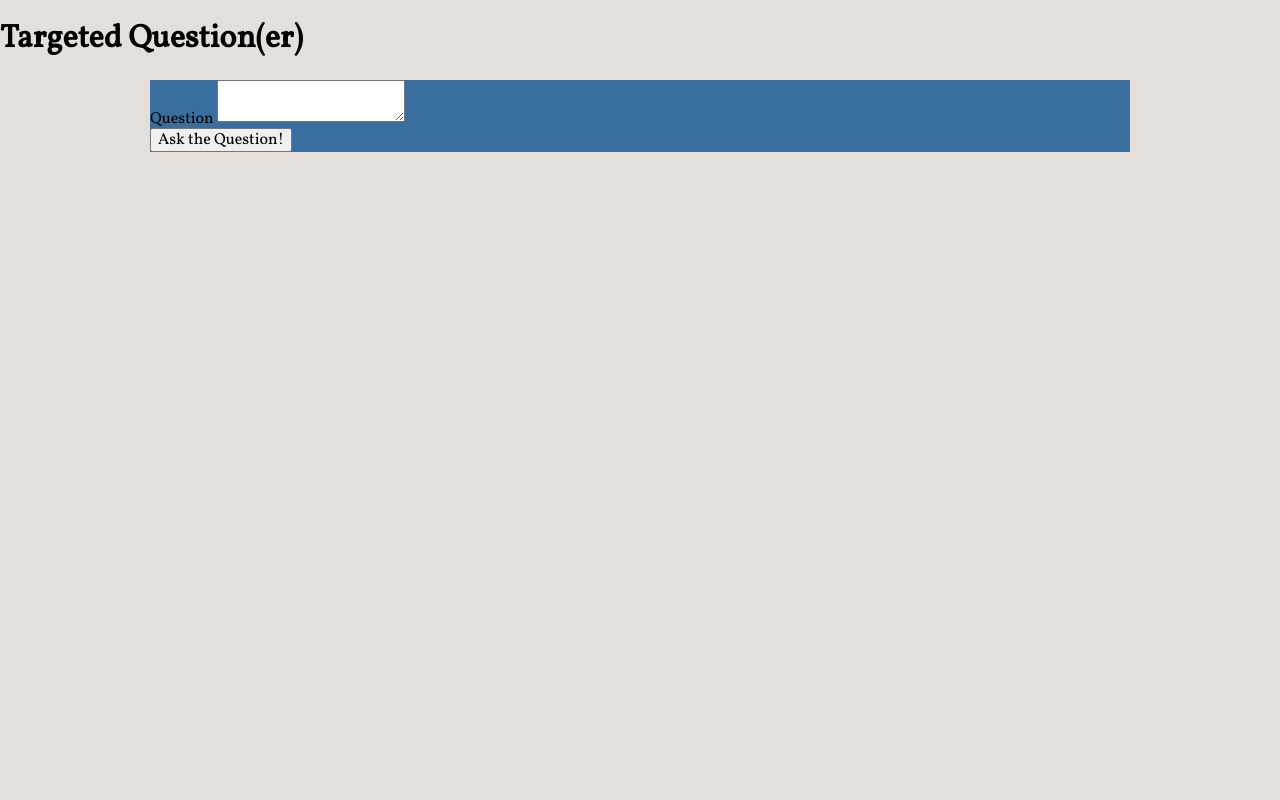
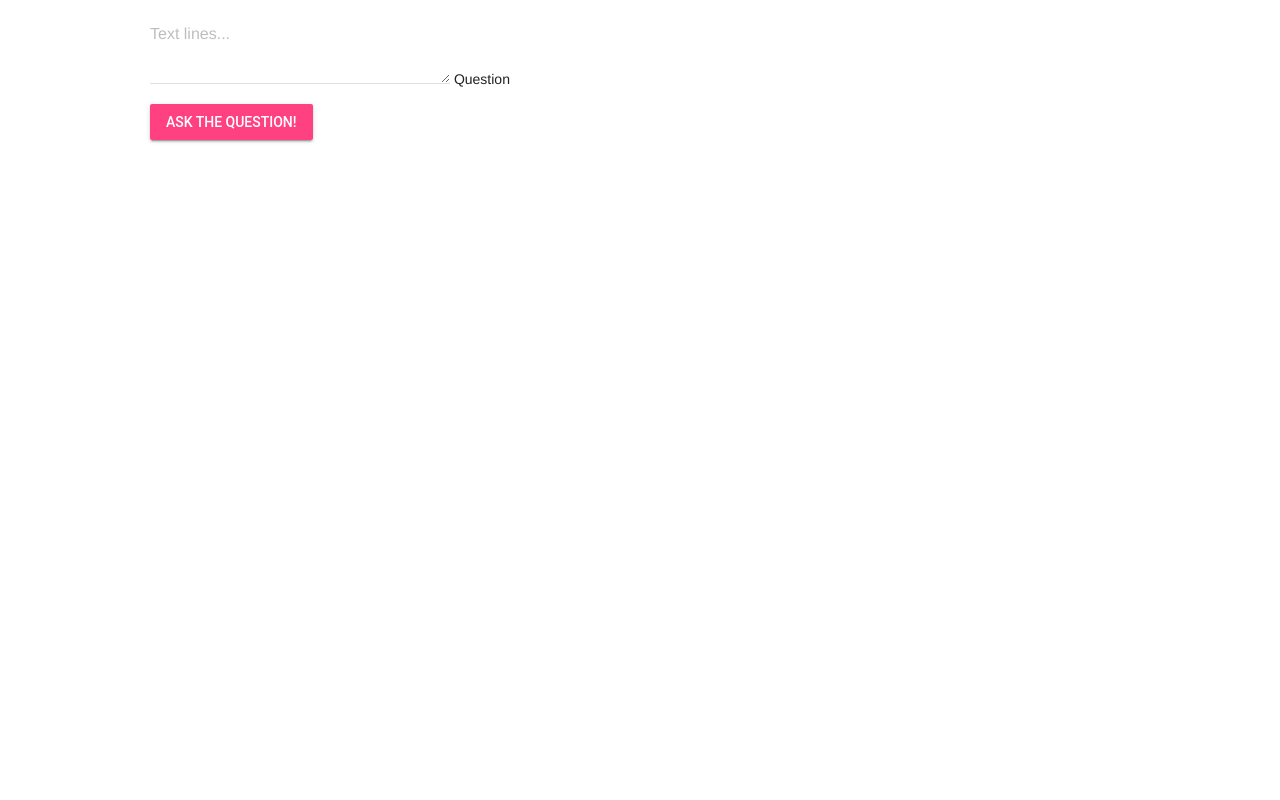
Before and after one commit to coloradokim/c4u, a PHP site: page / in a window 1280 px wide. Run offline with PHP 8.4, Linux system fonts and the light colour scheme; some libraries are stand-ins or nearby versions.

Commit message:
experimenting with material design lite

```diff
--- a/public/index.html
+++ b/public/index.html
@@ -5,21 +5,36 @@
     <title>Targeted Questions</title>
     <link rel="stylesheet" href="https://cdnjs.cloudflare.com/ajax/libs/normalize/4.1.1/normalize.min.css">
     <link rel="stylesheet" type="text/css" href="style.css">
+    <link rel="stylesheet" href="https://fonts.googleapis.com/icon?family=Material+Icons">
+    <link rel="stylesheet" href="https://code.getmdl.io/1.1.3/material.indigo-pink.min.css">
     <script type="text/javascript" src="script.js" defer></script>
+    <script defer src="https://code.getmdl.io/1.1.3/material.min.js"></script>
   </head>
   <body>
-    <header>
-      <h1>Targeted Question(er)</h1>
-    </header>
-    <div class=wrapper>
+  <div class="mdl-layout mdl-js-layout mdl-layout--fixed-header">
+    <!-- <header class="mdl-layout__header">
+      <div class="mdl-layout__header-row">
+      <h1 class="mdl-layout-title">Targeted Question(er)</h1>
+    </header> -->
+  </div>
+      <!-- Floating Multiline Textfield -->
+  <div class="wrapper">
+
+
+        <div class="mdl-textfield mdl-js-textfield">
+          <textarea class="mdl-textfield__input" type="text" rows= "3" id="question" ></textarea>
+          <label class="mdl-textfield__label" for="sample5">Text lines...</label>
+        </div>
       <label for="question">Question</label>
-      <textarea id="question"></textarea>
     <form>
-        <input type="button" value="Ask the Question!" onClick="askQuestion()">
+        <input type="button" value="Ask the Question!" onClick="askQuestion()" class="mdl-button mdl-js-button mdl-button--raised mdl-js-ripple-effect mdl-button--accent">
     </form>
-      <div id="newQuestion"></div>
-      <div id="waitTime"></div>
-      <div id="gatherStudentData"></div>
+
+    <div class="mdl-grid">
+      <div id="newQuestion" class="mdl-cell mdl-cell--6-col"></div>
+      <div id="waitTime" class="mdl-cell mdl-cell--4-col"></div>
+      <div id="gatherStudentData" class="mdl-cell mdl-cell--2-col"></div>
     </div>
+  </div>
   </body>
 </html>
--- a/public/style.css
+++ b/public/style.css
@@ -12,15 +12,14 @@ html {
 }
 
 
-body {
+/*body {
 	background: #E4DFDA;
 	font-family: 'Vollkorn', serif;
-}
+}*/
 
 .wrapper {
 	width: 980px;
 	margin: auto;
-	background: #396E9F;
 }
 
 #newQuestion {
```
